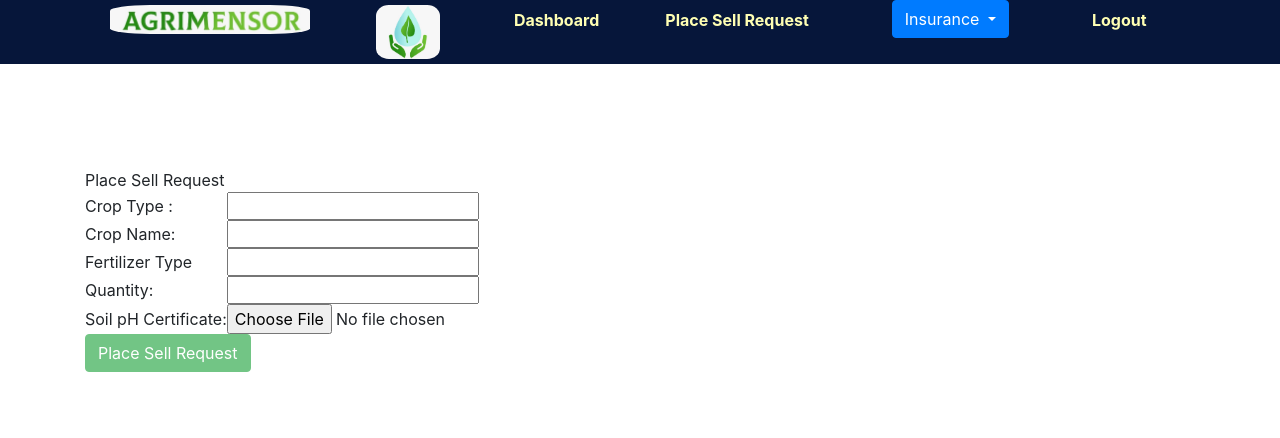
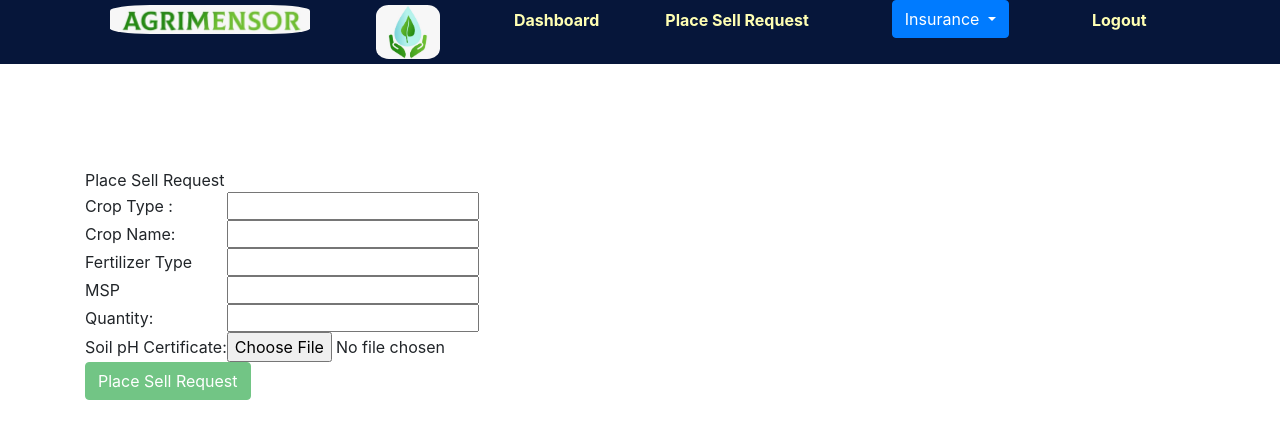
Before and after one commit to Hellenic-gp5/hellenic-practice, an Angular app in the folder Farmer-Schemes/: page /add in a window 1280 px wide. Shown: the top 438 px of the page. Built offline with nearby package versions, Linux system fonts and the light colour scheme.

Commit message:
famer-dashboard service

```diff
--- a/Farmer-Schemes/src/app/crop.module.ts
+++ b/Farmer-Schemes/src/app/crop.module.ts
@@ -2,6 +2,7 @@ export class Crop {
   public cropType: string;
   public cropName: string;
   public fertilizer: string;
+  public cropBasePrice: number;
   public cropQuantity: number;
   public soilPH: string;
 }
--- a/Farmer-Schemes/src/app/sellR/sellR.component.html
+++ b/Farmer-Schemes/src/app/sellR/sellR.component.html
@@ -25,7 +25,7 @@
     </nav>
     </div> -->
 <div class="container">
-  <app-navbary></app-navbary><br><br><br><br><br><br><br>
+  <app-navbary></app-navbary><br /><br /><br /><br /><br /><br /><br />
   <div class="panel panel-primary" style="float: center">
     <div class="panel-heading">Place Sell Request</div>
     <div class="panel-body">
@@ -78,6 +78,24 @@
                 class="alert-warning"
                 *ngIf="fertilizer.touched && fertilizer.invalid"
                 >Fertilizer is invalid</span
+              >
+            </td>
+          </tr>
+          <tr>
+            <td>MSP</td>
+            <td>
+              <input
+                type="text"
+                name="cropBasePrice"
+                [(ngModel)]="crop.cropBasePrice"
+                required
+                pattern="[1-9]"
+                #cropBasePrice="ngModel"
+              />
+              <span
+                class="alert-warning"
+                *ngIf="cropBasePrice.touched && cropBasePrice.invalid"
+                >MSP is invalid</span
               >
             </td>
           </tr>
```
Also changed, not shown: Farmer-Schemes/src/app/dashboard/dashboard.component.ts (+22 -23 lines), Farmer-Schemes/src/app/services/farmer-dashboard.service.ts (added, +9 -0 lines), 1 other file (tests, documents, lock files or other folders).
